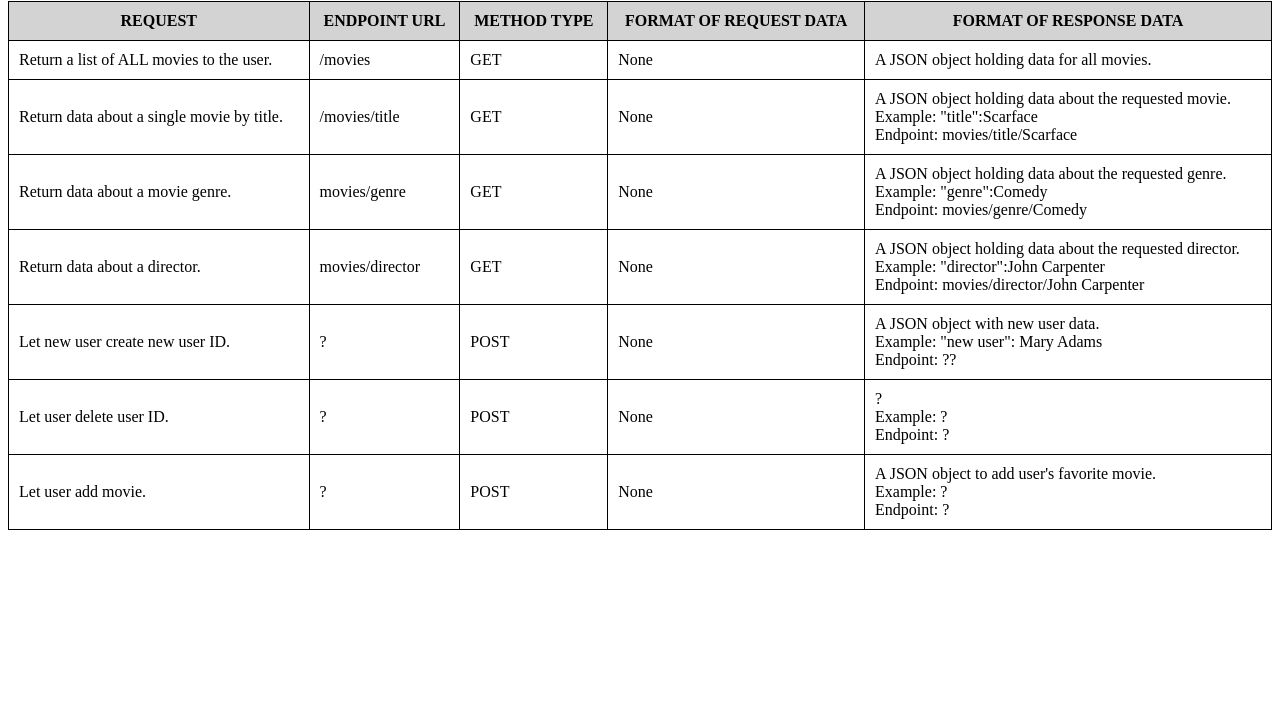
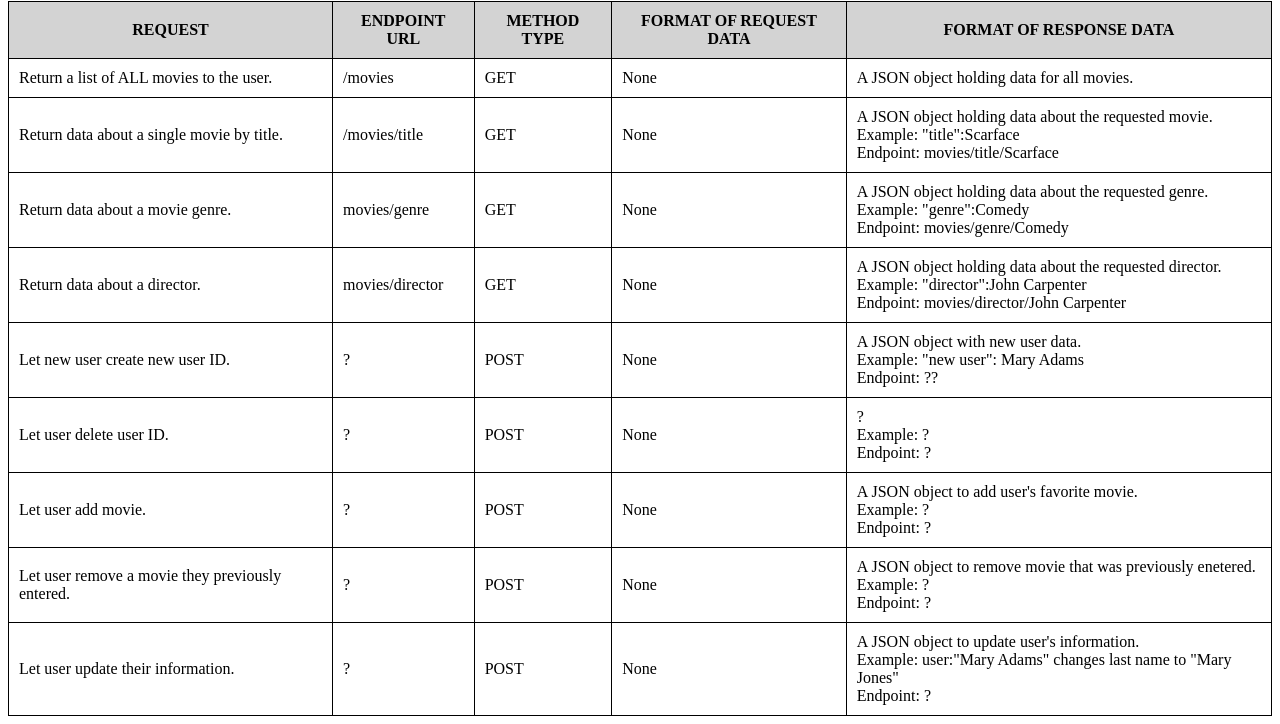
Before and after one commit to mizik1/movie_api, a website: page index.html in a window 1280 px wide. Shown: the part 79-803 px from the top of the page. Drawn offline with Linux system fonts and the light colour scheme.

Commit message:
Added more possible endpoints

```diff
--- a/index.html
+++ b/index.html
@@ -88,6 +88,28 @@
           Endpoint: ?
         </td>
       </tr>
+      <tr>
+        <td>Let user remove a movie they previously entered.</td>
+        <td>?</td>
+        <td>POST</td>
+        <td>None</td>
+        <td>
+          A JSON object to remove movie that was previously enetered.<br />
+          Example: ?<br />
+          Endpoint: ?
+        </td>
+      </tr>
+      <tr>
+        <td>Let user update their information.</td>
+        <td>?</td>
+        <td>POST</td>
+        <td>None</td>
+        <td>
+          A JSON object to update user's information.<br />
+          Example: user:"Mary Adams" changes last name to "Mary Jones" <br />
+          Endpoint: ?
+        </td>
+      </tr>
     </table>
   </body>
 </html>
```
